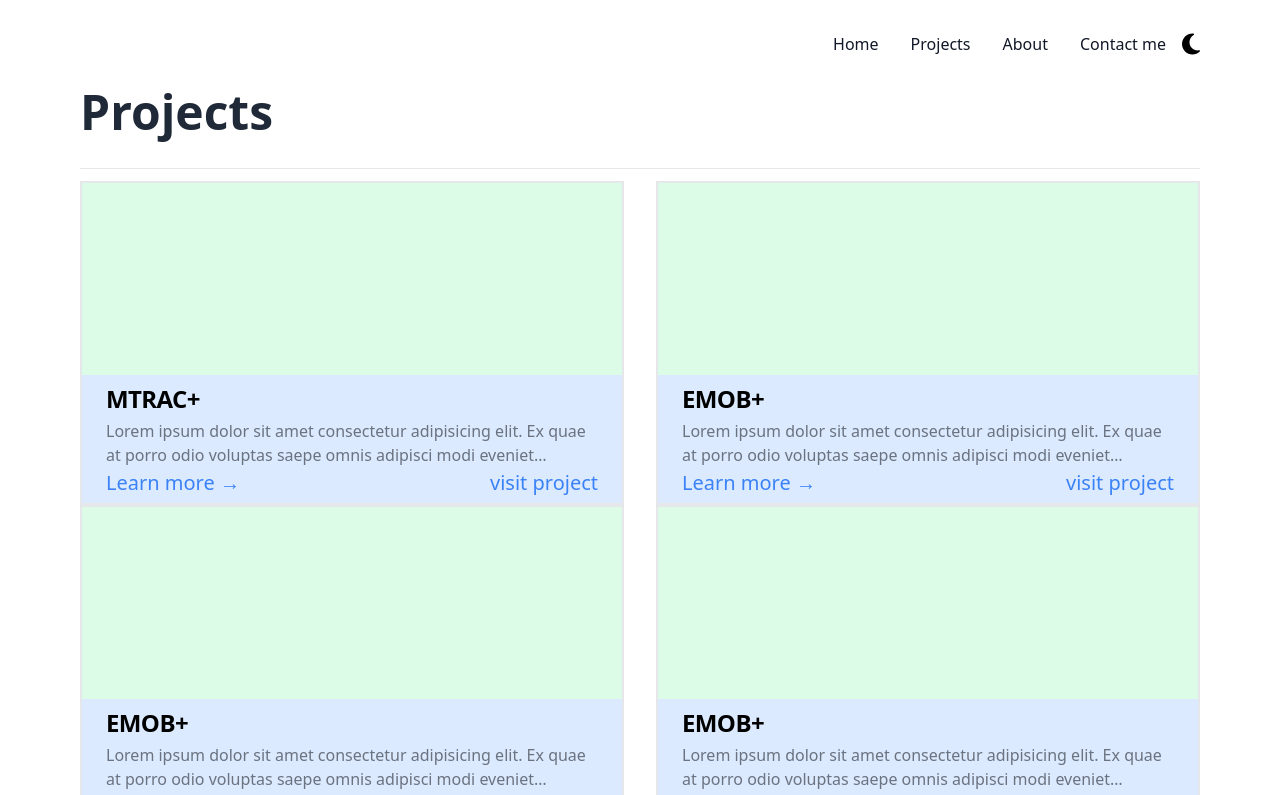
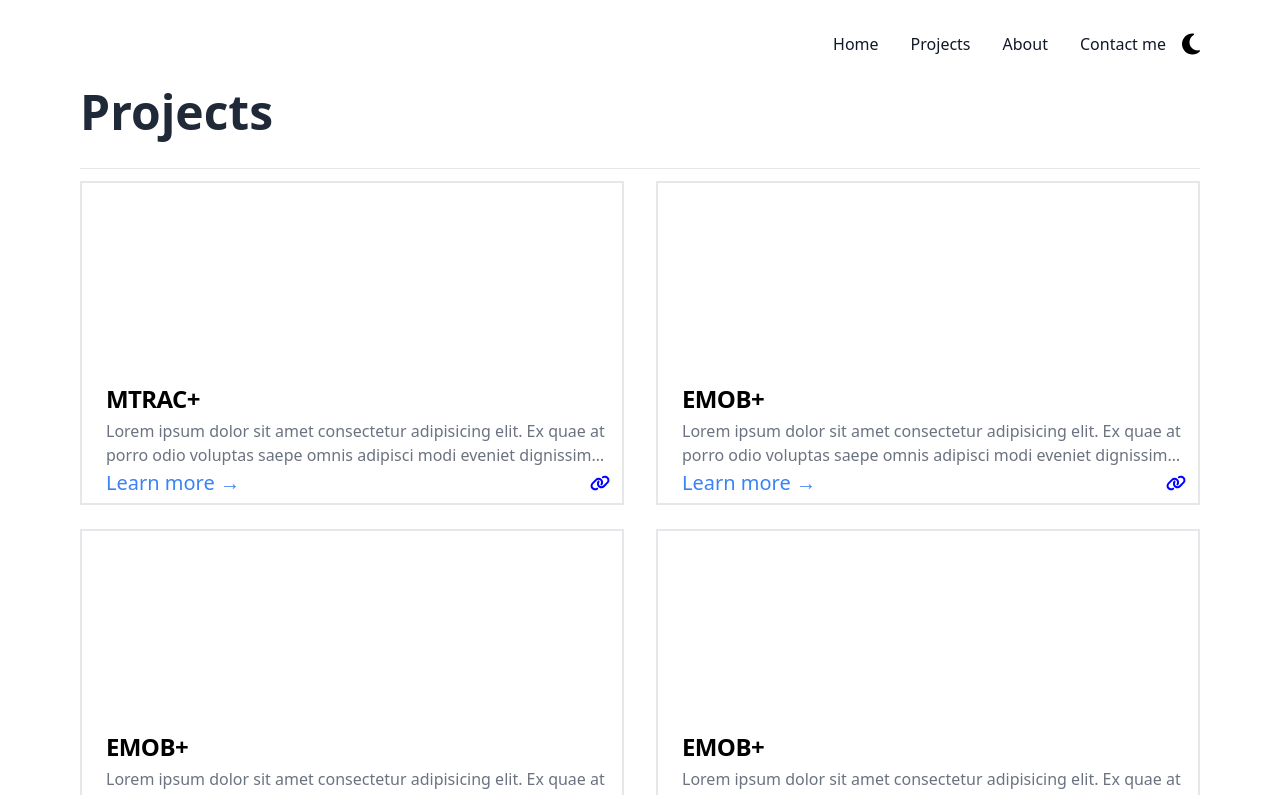
Before and after one commit to chuahziyang/Personal-Portfolio, a Vue app in the folder client/: page /projects in a window 1280 px wide. Shown: the top 795 px of the page. Built offline with nearby package versions, Linux system fonts and the light colour scheme.

Commit message:
fixed spacing on project page

```diff
--- a/client/src/components/ProjectPanel.vue
+++ b/client/src/components/ProjectPanel.vue
@@ -13,9 +13,9 @@ console.log(props);
 </script>
 
 <template>
-  <div class="flex-col flex bg-red-800">
-    <div class="bg-green-100 basis-3/5">{{ image }}</div>
-    <div class="bg-blue-100 flex flex-col px-6 py-2 justify-between basis-2/5">
+  <div class="flex-col flex">
+    <div class="basis-3/5">{{ image }}</div>
+    <div class="flex flex-col pl-6 pr-3 py-2 justify-between basis-2/5">
       <h5 class="text-2xl font-bold leading-8 tracking-tight">
         {{ name }}
       </h5>
@@ -34,11 +34,9 @@ console.log(props);
           </h6>
         </a>
         <a :href="linktoproject" target="_">
-          <h6
-            class="text-xl font-medium leading-6 text-blue-500 hover:text-blue-600 dark:hover:text-blue-400"
-          >
-            visit project
-          </h6>
+          <span>
+            <fa :icon="[`fa`, `link`]" color="blue"> </fa>
+          </span>
         </a>
       </div>
     </div>
--- a/client/src/views/ProjectView.vue
+++ b/client/src/views/ProjectView.vue
@@ -2,7 +2,7 @@
   <view-wrapper>
     <h1>Projects</h1>
     <hr class="border-grey mb-3" />
-    <div class="grow grid gap-x-8 grid-cols-2">
+    <div class="grow grid gap-x-8 gap-y-6 grid-cols-2">
       <div class="border-2" v-for="project in projects" :key="project">
         <project-panel class="h-80" :project="project"></project-panel>
       </div>
```
